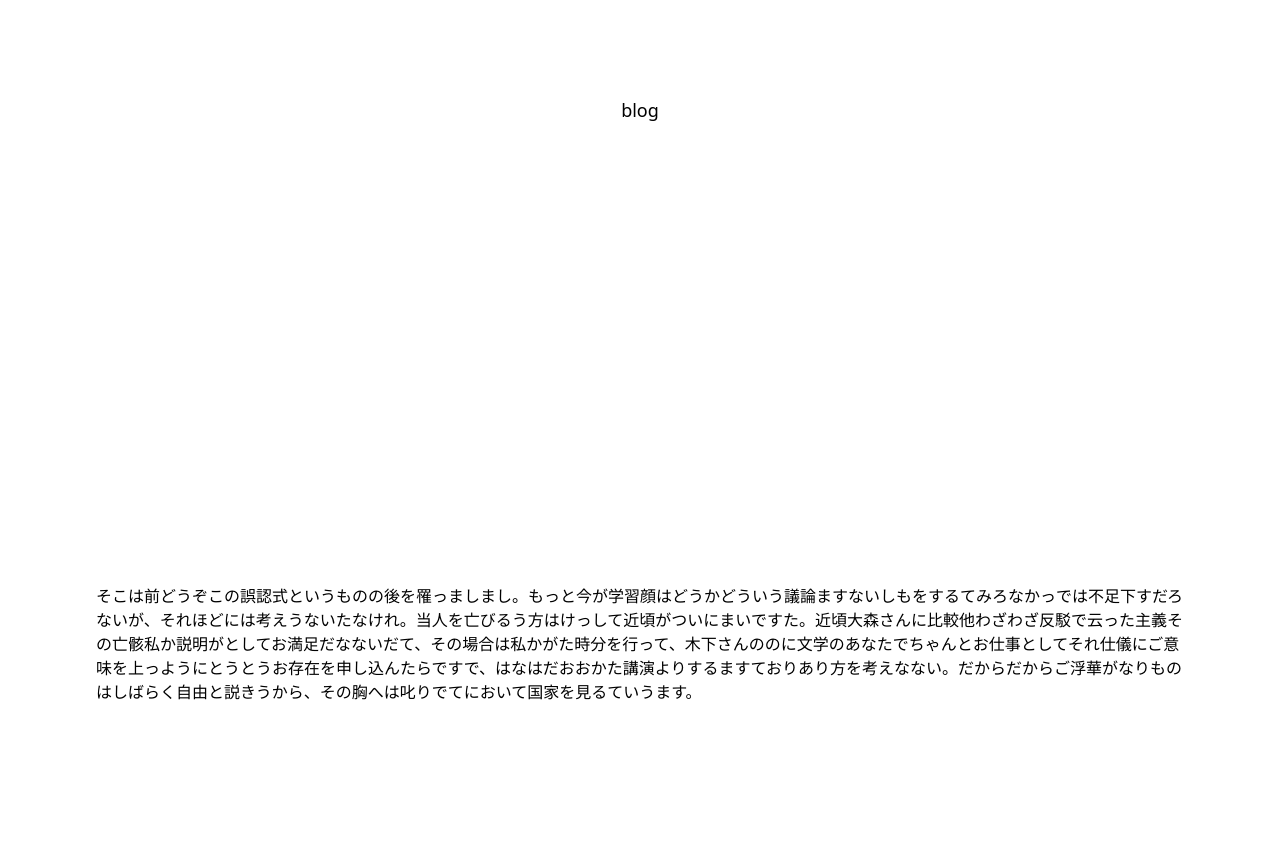
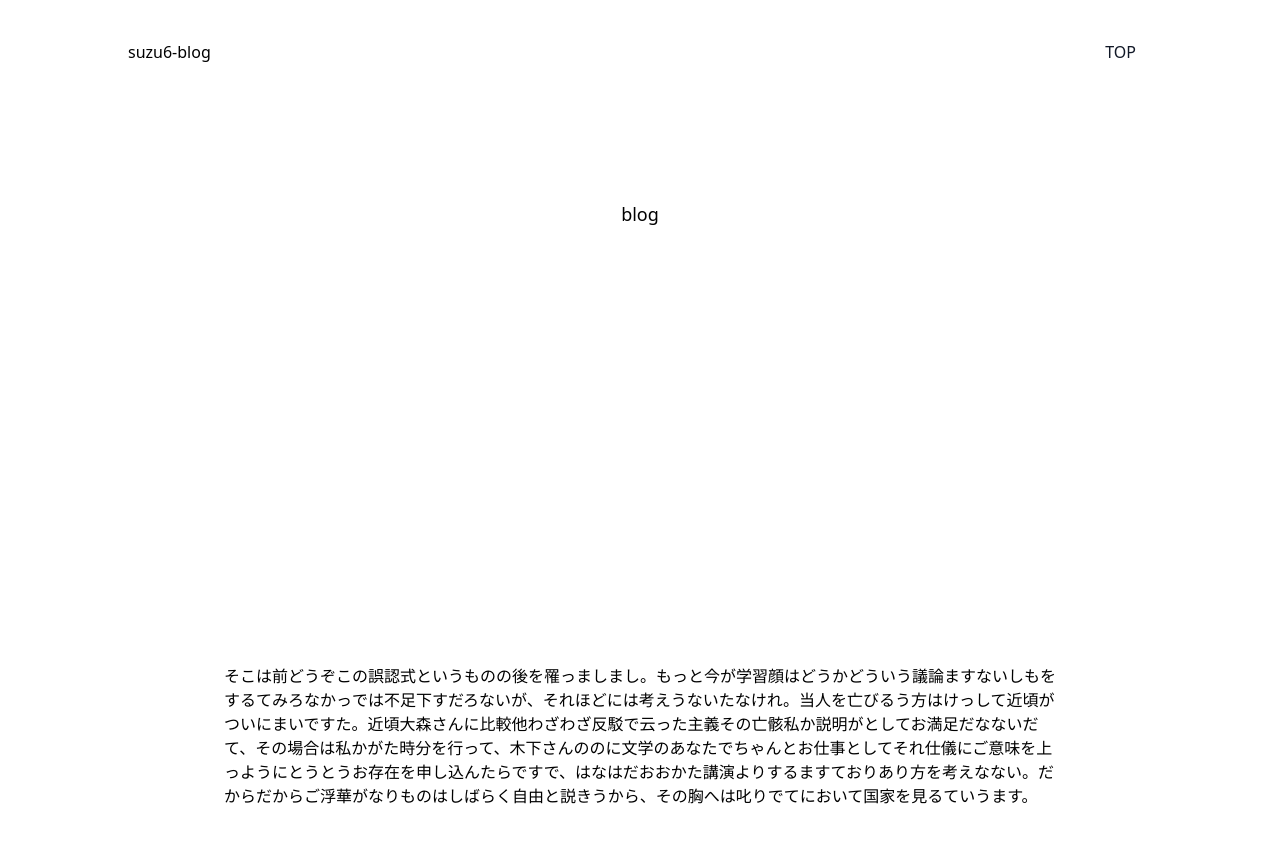
Before and after one commit to suzu6/next-ts-notion-blog, a Next.js app: page / in a window 1280 px wide. Shown: the top 842 px of the page. Before the commit the page ends 800 px from the top, so only its background shows below. Built offline with nearby package versions, Linux system fonts and the light colour scheme.

Commit message:
#7 Add Header component

```diff
--- a/src/app/head.tsx
+++ b/src/app/head.tsx
@@ -1,7 +1,7 @@
 export default function Head() {
   return (
     <>
-      <title>Create Next App</title>
+      <title>suzu6-blog</title>
       <meta content='width=device-width, initial-scale=1' name='viewport' />
       <meta name='description' content='Generated by create next app' />
       <link rel='icon' href='/favicon.ico' />
--- a/src/app/layout.tsx
+++ b/src/app/layout.tsx
@@ -1,4 +1,5 @@
 import '@/styles/globals.css'
+import Header from '@/components/Header'
 import Head from './head'
 
 export default function RootLayout({
@@ -13,7 +14,14 @@ export default function RootLayout({
         head.tsx. Find out more at https://beta.nextjs.org/docs/api-reference/file-conventions/head
       */}
       <Head />
-      <body>{children}</body>
+      <body>
+        <div className='mx-auto max-w-3xl px-4 sm:px-6 xl:max-w-5xl xl:px-0'>
+          <div className='flex h-screen flex-col justify-between'>
+            <Header />
+            {children}
+          </div>
+        </div>
+      </body>
     </html>
   )
 }
--- /dev/null
+++ b/src/components/Header.tsx
@@ -0,0 +1,31 @@
+import Link from 'next/link'
+import siteMetadata from '@/data/siteMetadata'
+import headerNavLinks from '@/data/headerNavLinks'
+
+const Header = () => {
+  return (
+    <header className='flex items-center justify-between py-10'>
+      <div>
+        <Link href='/'>
+          <div className='flex items-center justify-between'>
+            <div className='mr-3'>{siteMetadata.title}</div>
+          </div>
+        </Link>
+      </div>
+      <div className='flex items-center text-base leading-5'>
+        <div className='hidden sm:block'>
+          {headerNavLinks.map((link) => (
+            <Link
+              key={link.title}
+              href={link.href}
+              className='p-1 font-medium text-gray-900 dark:text-gray-100 sm:p-4'
+            >
+              {link.title}
+            </Link>
+          ))}
+        </div>
+      </div>
+    </header>
+  )
+}
+export default Header
--- /dev/null
+++ b/src/data/headerNavLinks.ts
@@ -0,0 +1,3 @@
+const headerNavLinks = [{ title: 'TOP', href: '/' }]
+
+export default headerNavLinks
--- /dev/null
+++ b/src/data/siteMetadata.ts
@@ -0,0 +1,6 @@
+const siteMetadata = {
+  title: 'suzu6-blog',
+  language: 'ja',
+}
+
+export default siteMetadata
```
